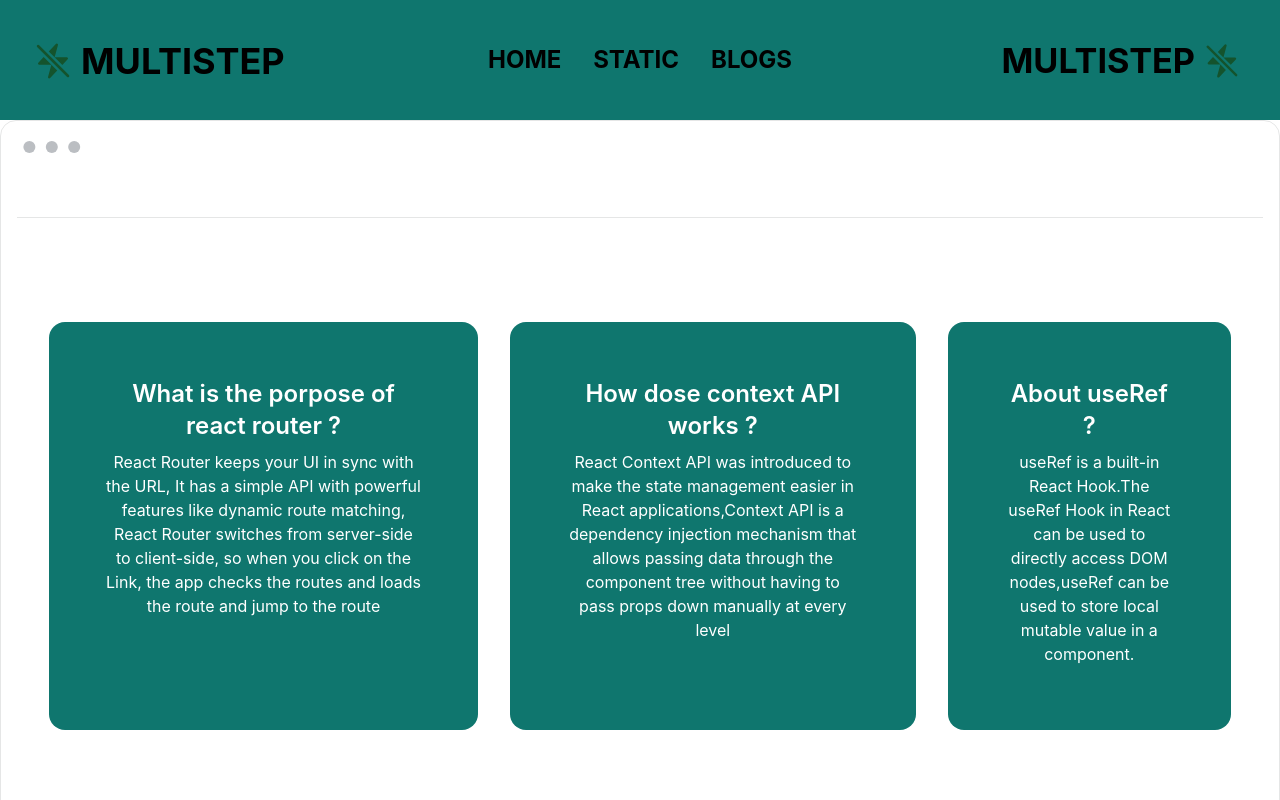
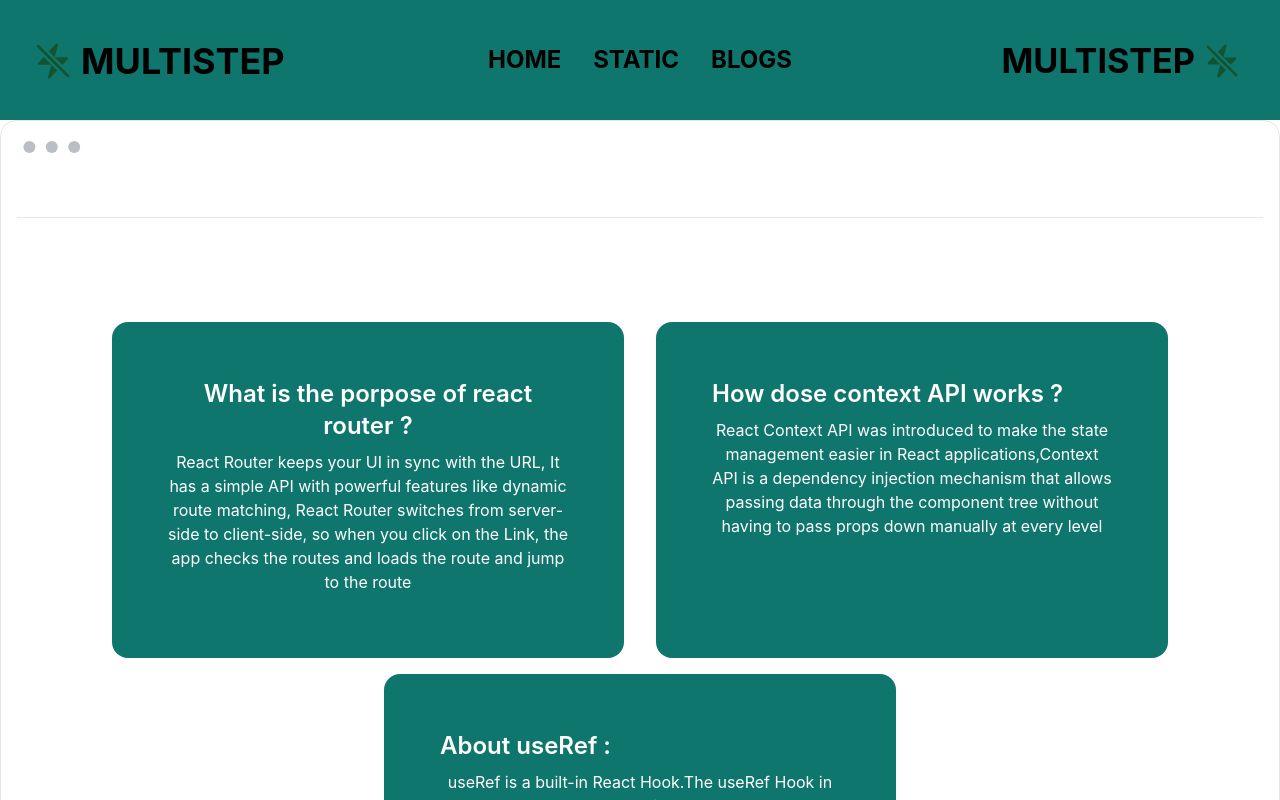
Before and after one commit to FAForhad/Multistep, a React (Create React App) app: page /blogs in a window 1280 px wide. Shown: the top 800 px of the page. Built offline with nearby package versions, Linux system fonts and the light colour scheme.

Commit message:
quiz-load

```diff
--- a/package.json
+++ b/package.json
@@ -12,6 +12,7 @@
     "react-dom": "^18.2.0",
     "react-router-dom": "^6.4.2",
     "react-scripts": "5.0.1",
+    "recharts": "^2.1.14",
     "web-vitals": "^2.1.4"
   },
   "scripts": {
--- a/src/App.js
+++ b/src/App.js
@@ -25,8 +25,8 @@ function App() {
           element: <Home></Home>
         },
         {
-          path: '/quizs/:Id',
-          loader: async params => {
+          path: '/quiz/:Id',
+          loader: async ({ params }) => {
             return fetch(`https://openapi.programming-hero.com/api/quiz/${params.Id}`)
           },
           element: <Quizs></Quizs>
--- a/src/Components/Blogs/Blogs.js
+++ b/src/Components/Blogs/Blogs.js
@@ -4,7 +4,7 @@ const Blogs = () => {
     return (
         <div>
             <div className="mockup-window border border-base-300">
-                <div className="md:flex lg:flex justify-center m-4 lg:px-4 lg:my-16 lg:py-24 border-t border-base-300">
+                <div className="md:flex-wrap lg:flex justify-center m-4 lg:px-4 lg:my-16 lg:py-24 border-t border-base-300">
                     <div className="card min-w-sm max-w-lg p-6 my-2 mx-4 bg-teal-700 text-primary-content">
                         <div className="card-body">
                             <h2 className="card-title text-2xl">What is the porpose of react router ?</h2>
@@ -23,7 +23,7 @@ const Blogs = () => {
                     </div>
                     <div className="card min-w-sm max-w-lg p-6 my-2 mx-4 bg-teal-700 text-primary-content">
                         <div className="card-body">
-                            <h2 className="card-title text-2xl">About useRef ?</h2>
+                            <h2 className="card-title text-2xl">About useRef :</h2>
                             <p>useRef is a built-in React Hook.The useRef Hook in React can be used to directly access DOM nodes,useRef can be used to store local mutable value in a component.</p>
                             <div className="card-actions justify-end">
                             </div>
--- a/src/Components/QuizTopic/QuizTopic.js
+++ b/src/Components/QuizTopic/QuizTopic.js
@@ -1,5 +1,6 @@
 import React from 'react';
 import { Link } from 'react-router-dom';
+
 
 const QuizTopic = ({ quizTopic }) => {
     const { logo, name, total, id } = quizTopic
@@ -11,7 +12,7 @@ const QuizTopic = ({ quizTopic }) => {
                     <h2 className="card-title text-5xl font-bold">{name}</h2>
                     <p className='font-bold text-lg'>AVAILABLE QUIZS : {total}</p>
                     <div className="card-actions justify-end">
-                        <Link className="btn w-full" to={`/quizs/${id}`}><button>START QUIZZ</button></Link>
+                        <Link className="btn w-full" to={`/quiz/${id}`}><button>START QUIZZ</button></Link>
                     </div>
                 </div>
             </div>
--- a/src/Components/Quizs/Quizs.js
+++ b/src/Components/Quizs/Quizs.js
@@ -1,7 +1,9 @@
 import React from 'react';
+import { useLoaderData } from 'react-router-dom';
 
 const Quizs = () => {
-
+    const quizs = useLoaderData()
+    console.log(quizs.data)
     return (
         <div>
             <h1>this is quiz</h1>
```
Also changed, not shown: 1 other file (tests, documents, lock files or other folders).
